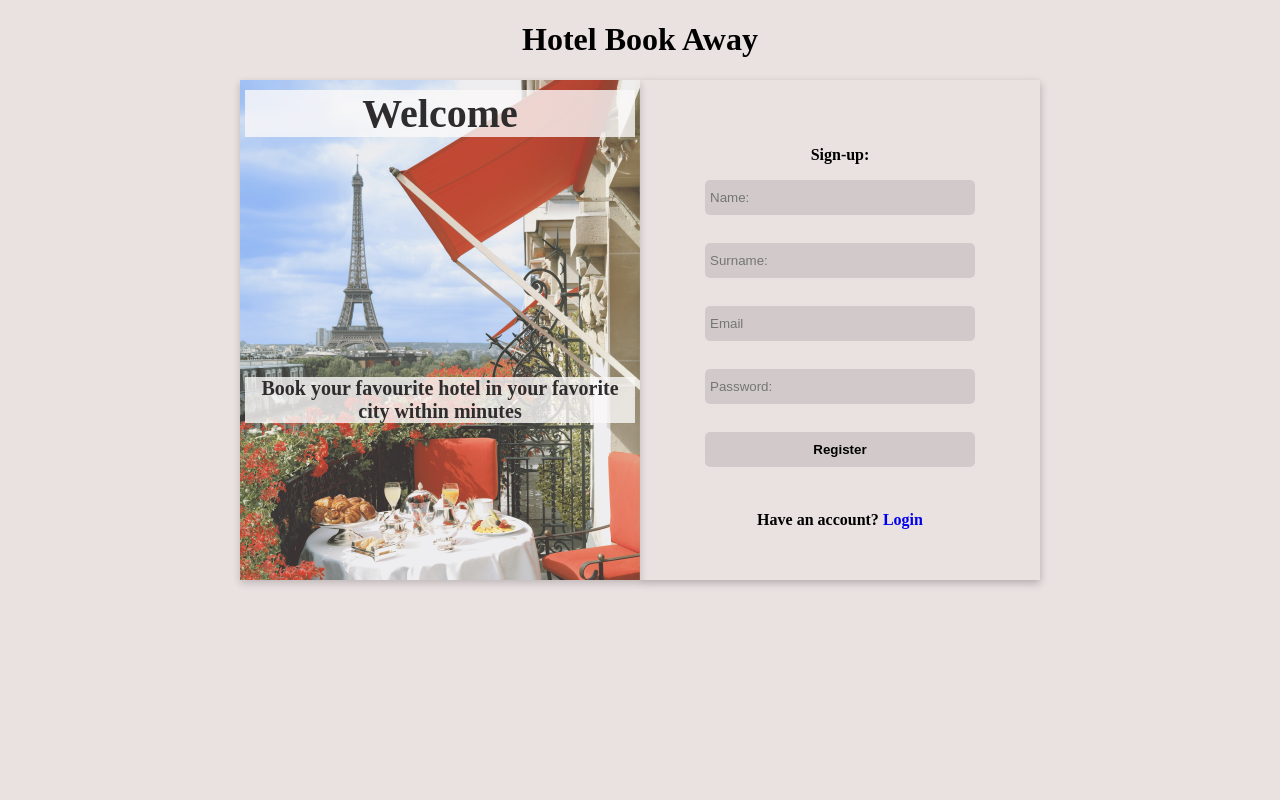
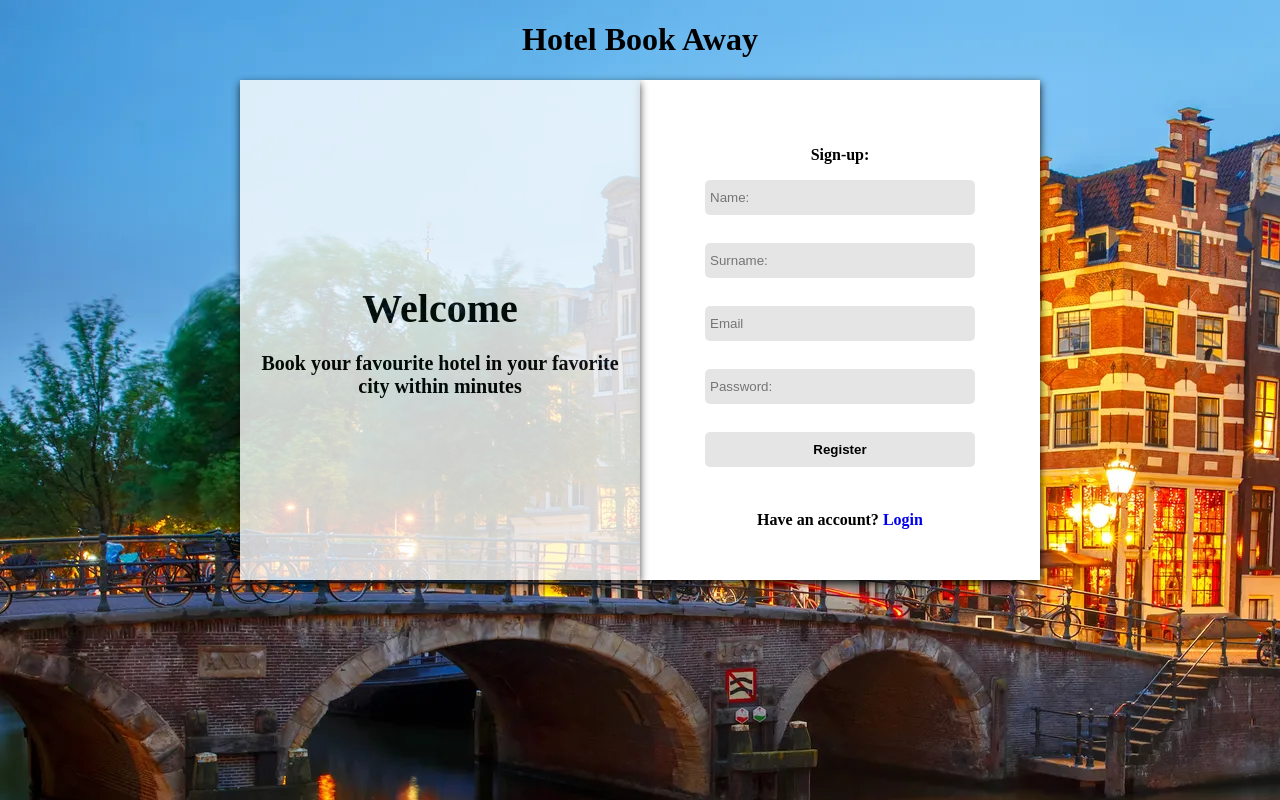
Before and after one commit to mamsieCodess/Booking-App-in-PHP, a PHP site: page / in a window 1280 px wide. Run offline with PHP 8.4, Linux system fonts and the light colour scheme.

Commit message:
Login Page background and styling
Updated the login page background from a color and also updated the selector for the images of the objects.

```diff
--- a/template/login.php
+++ b/template/login.php
@@ -16,7 +16,7 @@ session_start();
         }
 
         body {
-            background-color: #EAE1E1;
+            background-image: url('includes/images/desktop2.jpg');
         }
 
         h1 {
@@ -34,27 +34,21 @@ session_start();
 
         .welcome-page {
             height: 500px;
-            width: 400px;
-            box-shadow: rgba(0, 0, 0, 0.24) 0px 3px 8px;
-            background-image:url('includes/images/effel-tower.jpg');
+            max-width: 400px;
+            box-shadow: rgba(0, 0, 0, 0.9) 0px 3px 8px;
+            background-color: rgba(255, 255, 255);
             background-size:contain;
             opacity: 0.8;
             text-align: center;
-
-
+            padding:5px;
         }
         h2{
             font-size: 40px;
-            background-color: rgba(255, 255, 255,0.8);
-            margin: 10px 5px;
-
-
+            margin: 200px 5px 0px;
         }
 
         #welcome-text{
            font-size: 20px;
-           background-color: rgba(255, 255, 255,0.8);
-           margin: 240px 5px 0px;
         }
         form {
             width: 400px;
@@ -62,7 +56,8 @@ session_start();
             margin: 0 auto;
             text-align: center;
             padding: 50px;
-            box-shadow: rgba(0, 0, 0, 0.24) 0px 3px 8px;
+            background-color: rgba(255, 255, 255);
+            box-shadow: rgba(0, 0, 0, 0.9) 0px 3px 8px;
         }
 
         input {
@@ -93,11 +88,13 @@ session_start();
         a {
             text-decoration: none;
         }
+
     </style>
 
 </head>
 
 <body>
+
     <h1>Hotel Book Away</h1>
 
     <div class="container">
```
Also changed, not shown: template/home.php (+8 -10 lines), includes/images/desktop2.jpg (added).
